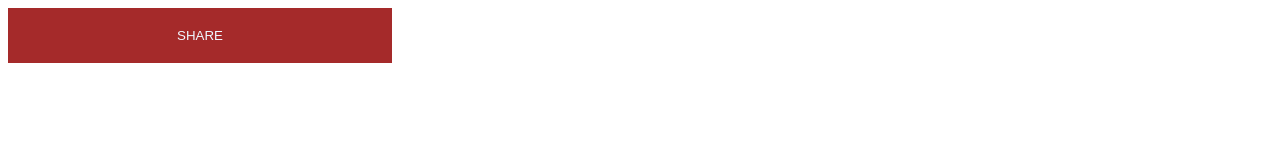
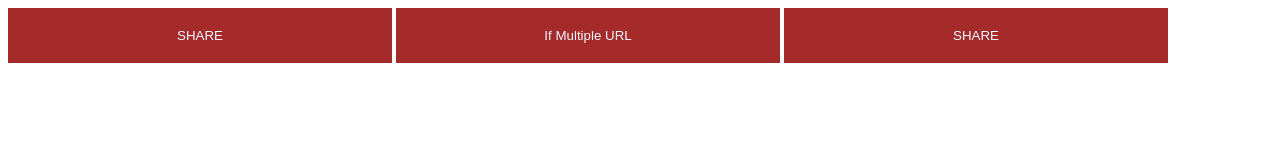
Before and after one commit to wilcrat/PWA, a plain HTML site: page index.html in a window 1280 px wide. Drawn offline with Linux system fonts and the light colour scheme.

Commit message:
share page

```diff
--- a/index.html
+++ b/index.html
@@ -10,6 +10,10 @@
     <title>Web Share API</title>
   </head>
   <body>
-    <button id="shareBtn">SHARE</button>
+    <button id="shareLink">SHARE</button>
+
+    <button id="sharePage" onclick="page()">If Multiple URL</button>
+
+    <button id="shareFile">SHARE</button>
   </body>
 </html>
--- a/script.js
+++ b/script.js
@@ -15,3 +15,13 @@ shareBtn.addEventListener("click", (event) => {
       .catch((error) => console.log("Error sharing", error));
   }
 });
+
+//multiple urls
+function page() {
+  let url = document.location.href;
+  const canonicalElement = document.querySelector("link[rel=canonical]");
+  if (canonicalElement !== null) {
+    url = canonicalElement.href;
+  }
+  navigator.share({ url });
+}
--- a/style.css
+++ b/style.css
@@ -1,3 +1,6 @@
+* button {
+  cursor: pointer;
+}
 button {
   background-color: brown;
   border: none;
```
